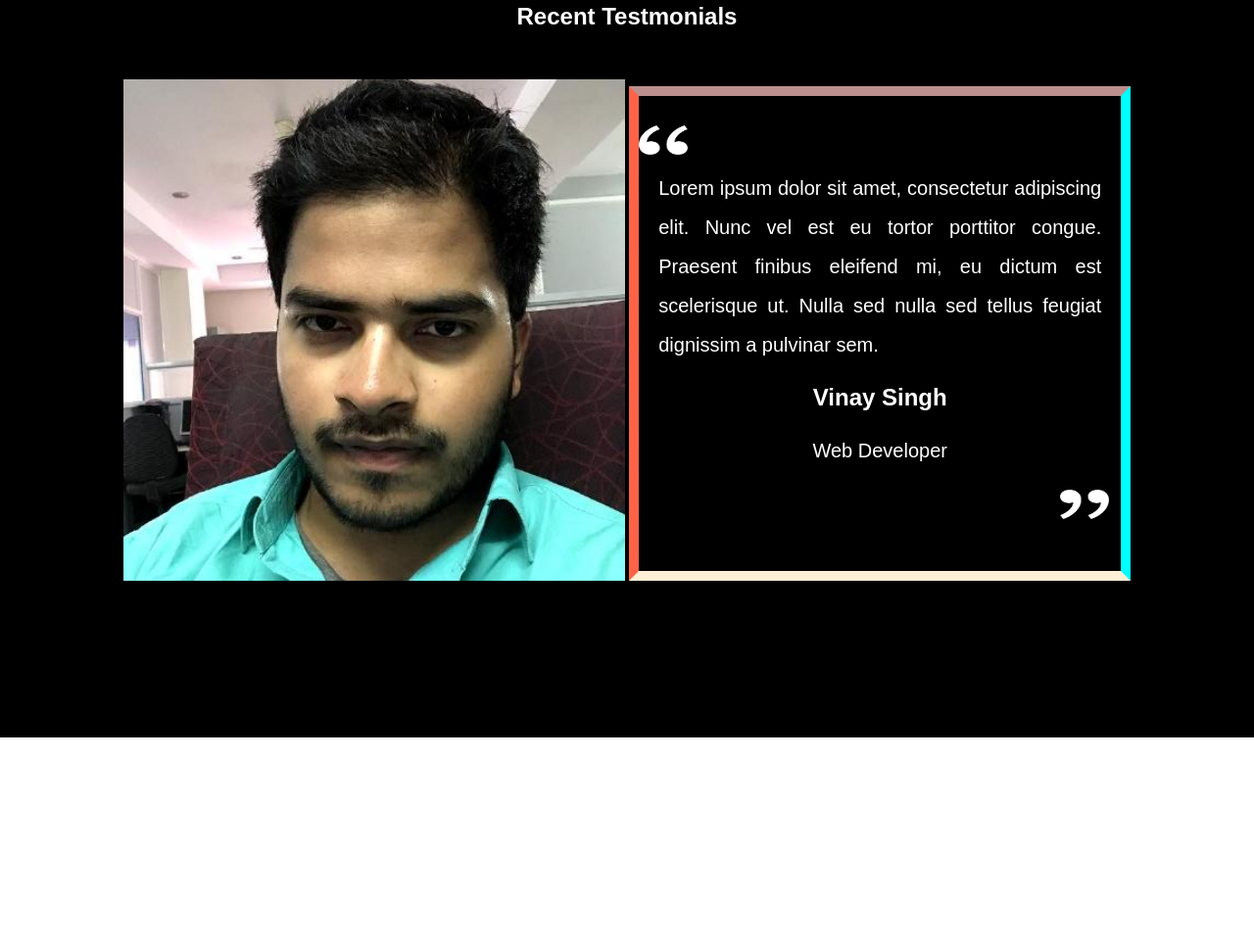
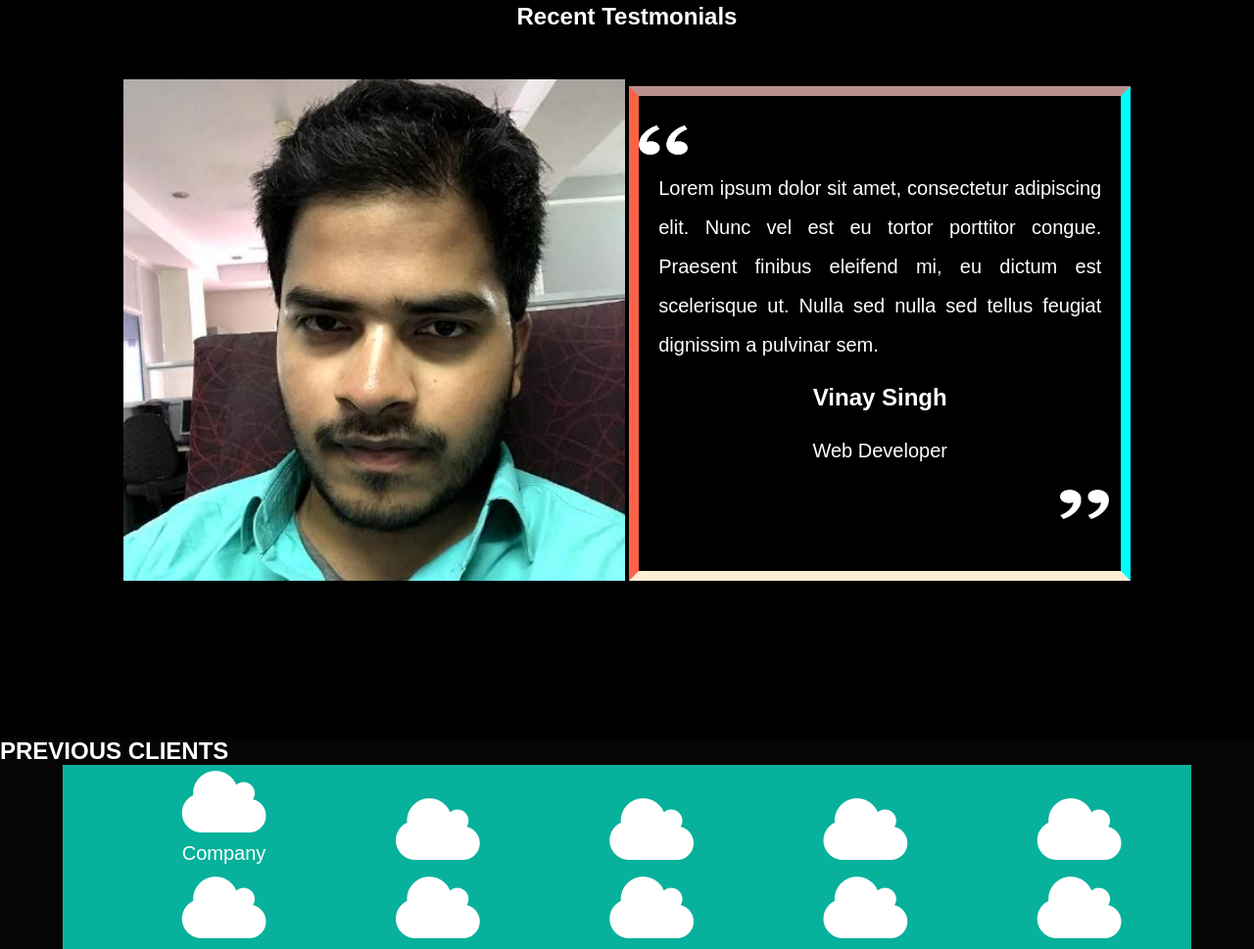
Before and after one commit to vinaydoddapaneni/Portfolio, a plain HTML site: page index.html in a window 1280 px wide. Shown: the part 3621-4590 px from the top of the page at 98% size. Before the commit the page ends 4374 px from the top, so only its background shows below. Drawn offline with Linux system fonts and the light colour scheme.

Commit message:
Clearing the issue of the clients font awsome.

```diff
--- a/css/main.css
+++ b/css/main.css
@@ -282,7 +282,7 @@ li a:hover{
 }
 .project-card img,.container{
     height:400px;
-    width:100%;
+    width:99%;
     margin-top: 20px;
     border-radius: 30px;
     transition: 1s;
@@ -293,6 +293,8 @@ li a:hover{
     color: red;
     border-radius: 30px;
     box-shadow: 5px 10px 28px 10px rgb(85, 40, 207);
+    height: 406px;
+    width: 100%;
 }
 
 
@@ -375,3 +377,39 @@ li a:hover{
     left: 430px;
 }
 /* End testmonials */
+/* Clients */
+.clients{
+    background-color: rgb(5, 5, 5);
+    color: white;
+}
+.clients .cards{
+    background-color: rgb(7 177 155);
+    width: 90%;
+    text-align: center;
+    margin: 0 auto;
+}
+.cards{
+    padding: 0px 30px 0 30px;
+    /* display: inline-block; */
+}
+.cards i{
+    margin-left: 50px;
+    border-radius: 20px;
+    transition: 1s;
+    width: 15%;
+    height: 20%;
+}
+.cards i p{
+    font-size: 20px;
+}
+.cards i:hover{
+    position:relative;
+    top:-20px;
+    left: 1px;
+    height: 100px;
+    right: 10px;
+    width: 100px;
+    background-color: tomato;
+    color:wheat;
+}
+/* End Clients */
--- a/index.html
+++ b/index.html
@@ -7,6 +7,7 @@
     <meta name="viewport" content="width=device-width, initial-scale=1.0">
     <title>Portfolio</title>
     <link rel="stylesheet" href="./css/main.css">
+    <link rel="stylesheet" href="https://cdnjs.cloudflare.com/ajax/libs/font-awesome/4.7.0/css/font-awesome.min.css">
 </head>
 
 <body>
@@ -245,8 +246,22 @@
     </section>
     <!-- End testmonials -->
     <!-- Clients -->
-    <section>
-
+    <section class="clients">
+        <h1>PREVIOUS CLIENTS</h1>
+        <div class="cards">
+            <i class="fa fa-cloud fa-5x"><p>Company</p></i>
+            <i class="fa fa-cloud fa-5x"></i>
+            <i class="fa fa-cloud fa-5x"></i>
+            <i class="fa fa-cloud fa-5x"></i>
+            <i class="fa fa-cloud fa-5x"></i>
+        </div>
+        <div class="cards">
+            <i class="fa fa-cloud fa-5x"></i>
+            <i class="fa fa-cloud fa-5x"></i>
+            <i class="fa fa-cloud fa-5x"></i>
+            <i class="fa fa-cloud fa-5x"></i>
+            <i class="fa fa-cloud fa-5x"></i>
+        </div>
     </section>
     <!-- End Clients -->
     <footer>
```
